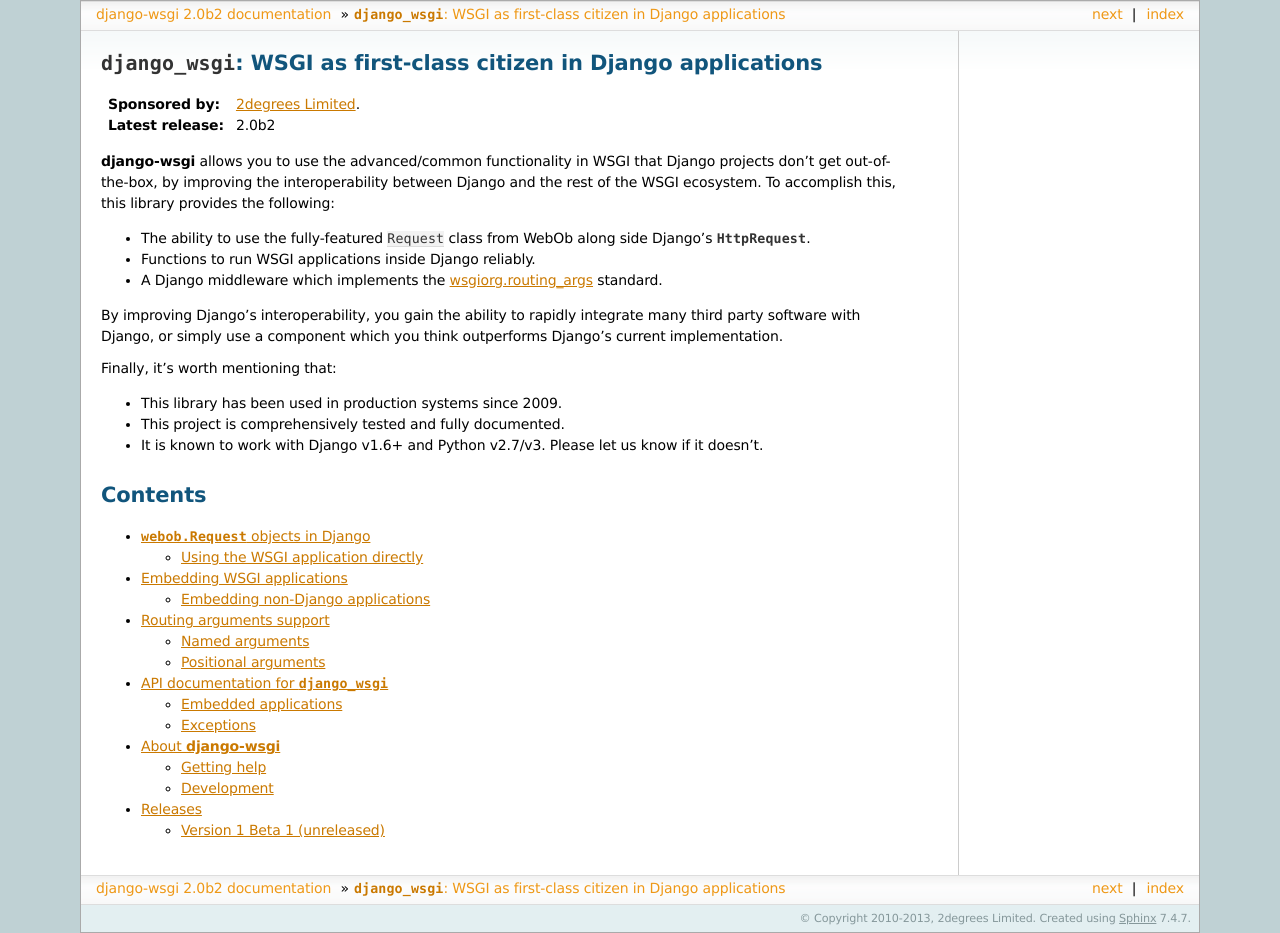
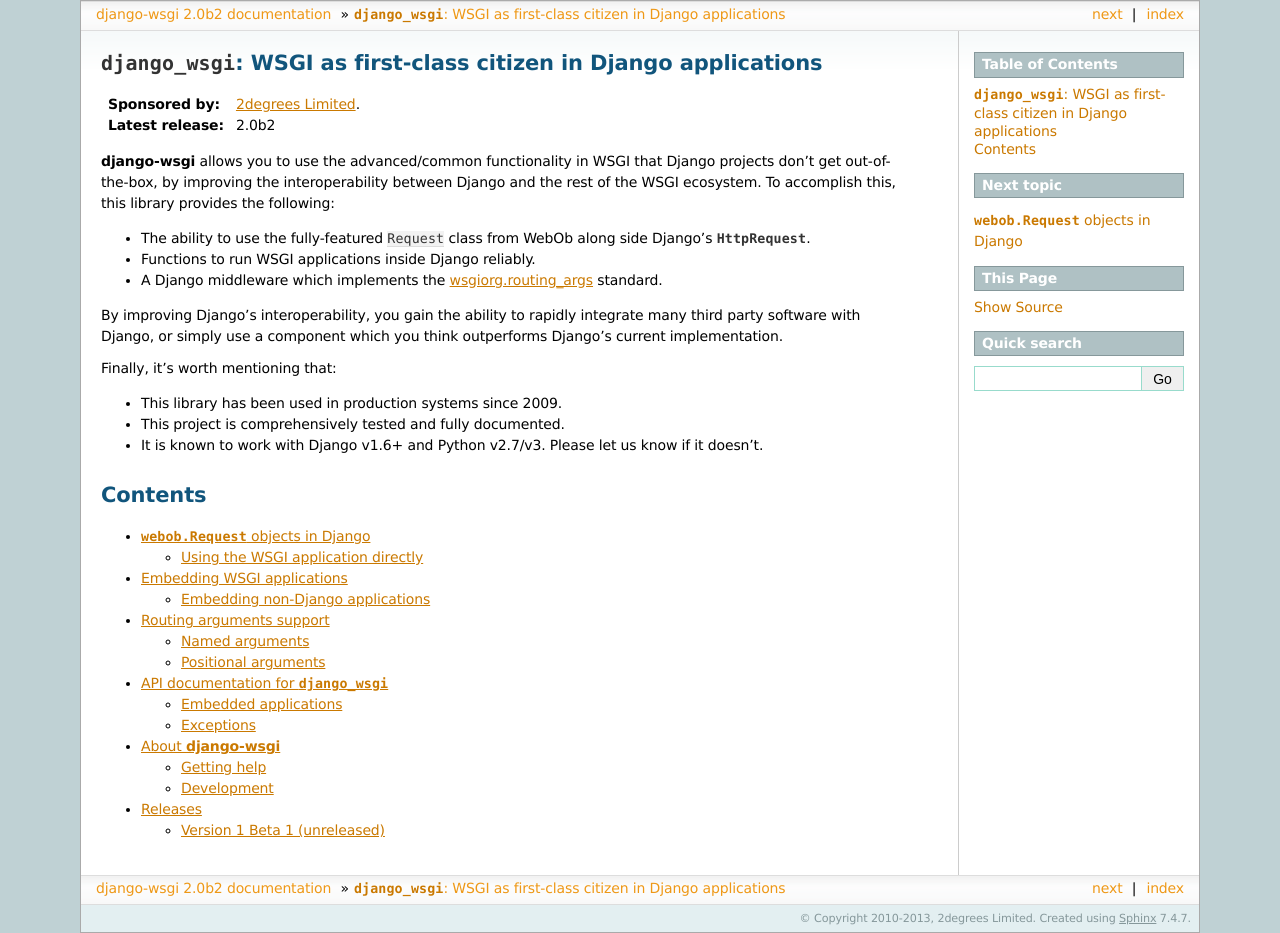
Before and after one commit to 2degrees/django-wsgi, a Sphinx documentation site: the page built from docs/source/index.rst, in a window 1280 px wide. Built offline with Sphinx 7.4.7, drawn with Linux system fonts in a browser that asks for light colours; a script that is not in the unit is left out.

Commit message:
Removed unnecessary Ohloh sidebar widget from docs

```diff
--- a/docs/source/_templates/ohloh-sidebar.html
+++ /dev/null
@@ -1,2 +0,0 @@
-<script src="http://www.ohloh.net/p/480834/widgets/project_users_logo.js"
-        type="text/javascript"></script>
--- a/docs/source/conf.py
+++ b/docs/source/conf.py
@@ -133,12 +133,6 @@
 # typographically correct entities.
 #html_use_smartypants = True
 
-# Custom sidebar templates, maps document names to template names.
-ohlog_sidebar = "ohloh-sidebar.html"
-sidebars = [ohlog_sidebar]
-html_sidebars = {'index': sidebars, 'manual/index': sidebars, 'api': sidebars,
-                 'about': sidebars, 'changelog': sidebars}
-
 # Additional templates that should be rendered to pages, maps page names to
 # template names.
 #html_additional_pages = {}
```
